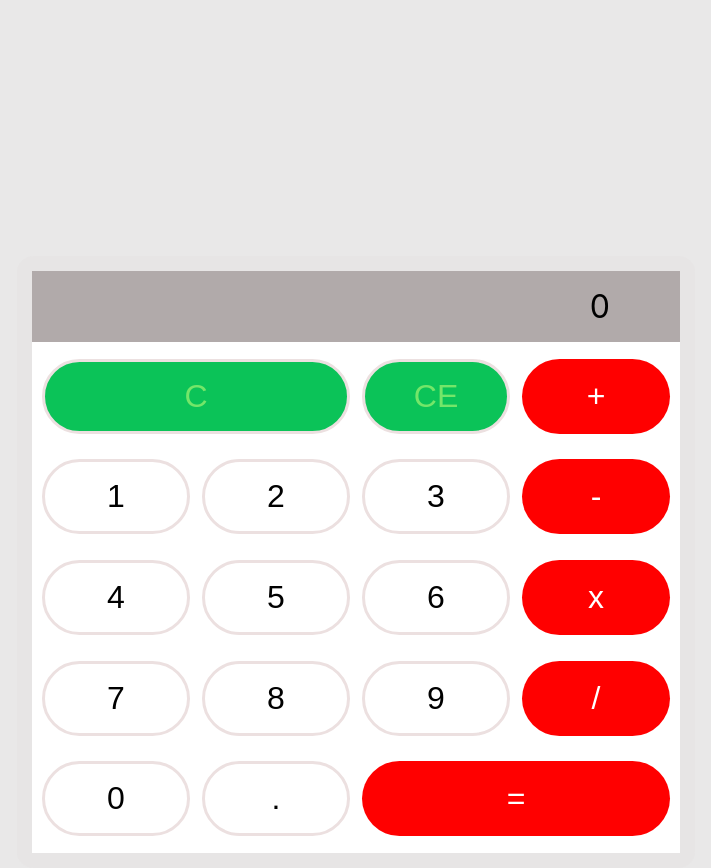
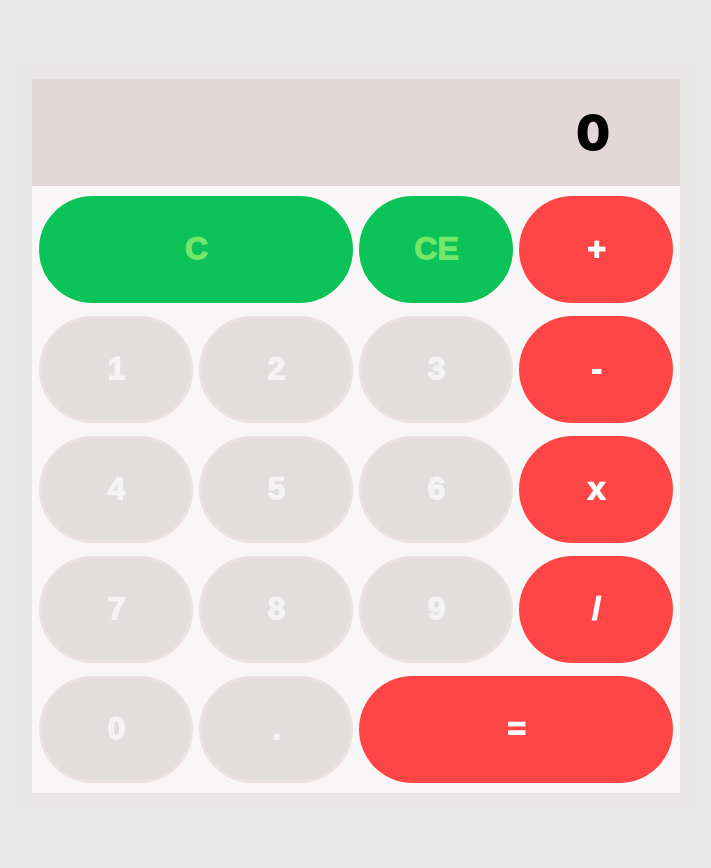
Before and after one commit to HuzefaUsama25/react-calculator, a React (Create React App) app: page / in a window 1280 px wide. Shown: the whole page, without its empty margins (284-995 px from the left). After the commit the page ends 808 px from the top, so only its background shows below. Built offline with nearby package versions, Linux system fonts and the light colour scheme.

Commit message:
awesomized css

```diff
--- a/src/index.css
+++ b/src/index.css
@@ -17,97 +17,98 @@ body {
 .App {
   display: flex;
   justify-content: center;
-  margin-top: 20%;
+  margin-top: 5%;
 }
 
 .calculator {
   display: grid;
-  border: 15px solid #e2dede44;
-  border-radius: 1em;
+  border: 15px solid #d8d1d12a;
+  border-radius: 0em;
 }
 
 .display {
   grid-template-columns: auto;
-  background-color: rgb(177, 170, 170);
+  background-color: rgb(226, 216, 216);
   padding: 0.5em 70px;
-  font-size: 2em;
+  font-size: 3em;
   text-align: right;
-
+  font-weight: 900;
 }
-
 
 .keypad {
   display: grid;
   grid-template-columns: 10em 10em 10em 10em;
-  background-color: white;
+  background-color: rgb(248, 246, 246);
   padding: 0.25em;
 }
 
-
 button {
-  margin: 0.4em 0.2em;
+  color: rgba(253, 253, 253, 0.698);
+  font-weight: 1000;
+  margin: 0.2em 0.1em;
   appearance: none;
   text-decoration: none;
   border: 0.2rem solid rgb(236, 224, 224);
-  background-color: white;
+  background-color: rgb(226, 222, 222);
   text-align: center;
-  padding: 0.5em;
+  padding: 1em 0.5em;
   font-size: 30px;
   font-size: 2em;
   border-radius: 3em;
 }
 
 button:hover {
-  background-color: red;
   color: white;
-  border: red
+  border: red;
+  opacity: 60%;
 }
-
 
 .operator {
   color: white;
-  background-color: red;
-  border: cadetblue;
+  background-color: rgba(255, 0, 0, 0.719);
+  border: red;
 }
 
-
 .equal {
-
   grid-row-start: 5;
   grid-column-start: 3;
   grid-column-end: 5;
 }
 
+.clearCE {
+  background-color: rgb(11, 195, 88);
+  color: rgb(116, 230, 105);
+  border-color: rgb(11, 195, 88);
+  grid-row-start: 1;
+  grid-column-start: 3;
+  grid-column-end: 4;
+}
+
 .clearC {
   background-color: rgb(11, 195, 88);
   color: rgb(116, 230, 105);
+  border-color: rgb(11, 195, 88);
   grid-row-start: 1;
   grid-column-start: 1;
   grid-column-end: 3;
 }
 
 .division {
-
   grid-row-start: 4;
   grid-column-start: 4;
   grid-column-end: 5;
-
 }
 
 .addition {
-
-
   grid-row-start: 1;
   grid-column-start: 4;
   grid-column-end: 5;
 }
 
 .subtraction {
-
   grid-row-start: 2;
   grid-column-start: 4;
   grid-column-end: 5;
-
 }
 
 .multiplication {
@@ -115,12 +116,3 @@ button:hover {
   grid-column-start: 4;
   grid-column-end: 5;
 }
-
-.clearCE {
-  background-color: rgb(11, 195, 88);
-  color: rgb(116, 230, 105);
-
-  grid-row-start: 1;
-  grid-column-start: 3;
-  grid-column-end: 4;
-}
```
